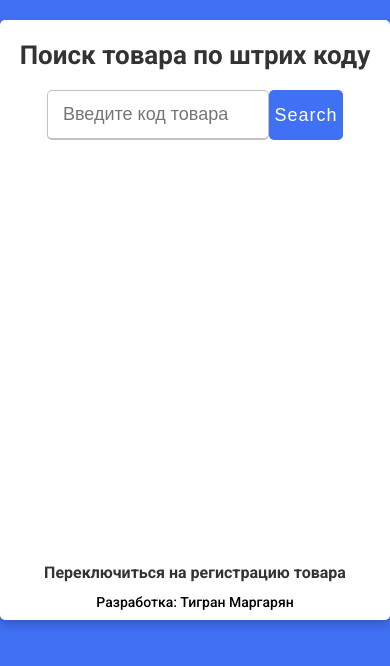
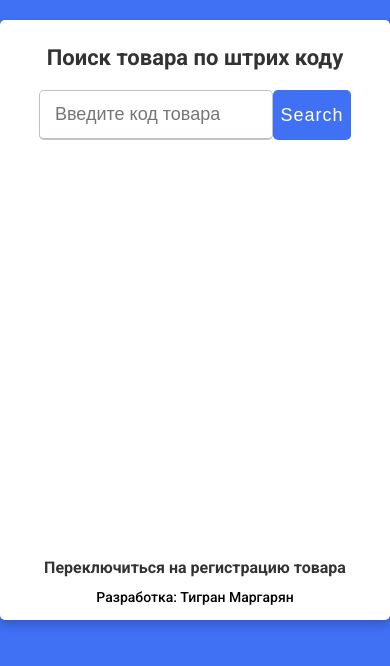
Before and after one commit to tikmargarian/product-registration, a website: page public/admin/index.html in a window 390 px wide. Drawn offline with Linux system fonts and the light colour scheme.

Commit message:
fixed responsive

```diff
--- a/public/admin/style.css
+++ b/public/admin/style.css
@@ -185,6 +185,10 @@ a {
 
 @media (max-width: 510px) {
     .content {
-        max-width: 450px;
+        max-width: 420px;
+        padding: 15px 0;
+    }
+    .content h2{
+        font-size: 22px;
     }
 }
--- a/public/style.css
+++ b/public/style.css
@@ -90,3 +90,9 @@ body{
     font-weight: 500;
     margin-top: 20px;
 }
+
+@media (max-width: 510px) {
+    .registration {
+        padding: 25px 20px;
+    }
+}
```
